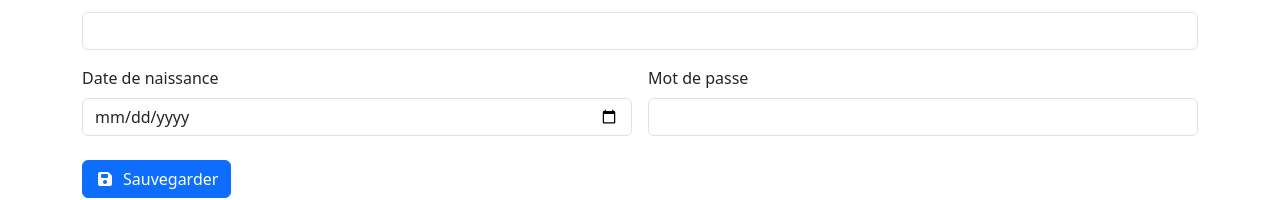
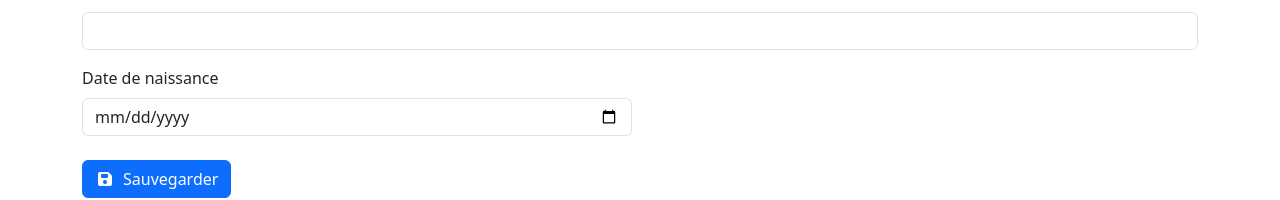
Before and after one commit to adlecorre/vinyl-shop-angular, an Angular app: page /profil in a window 1280 px wide. Shown: the part 382-582 px from the top of the page. Built offline with nearby package versions, Linux system fonts and the light colour scheme; sample sign-in values are in the browser's storage.

Commit message:
Mot de passe non modifiable

```diff
--- a/src/app/components/profil/profil.html
+++ b/src/app/components/profil/profil.html
@@ -27,10 +27,6 @@
         <label class="form-label">Date de naissance</label>
         <input type="date" class="form-control" formControlName="date_naissance">
       </div>
-      <div class="col-md-6">
-        <label class="form-label">Mot de passe</label>
-        <input type="password" class="form-control" formControlName="motDePasse">
-      </div>
     </div>
     <button type="submit" class="btn btn-primary mt-4">
       <i class="fa-solid fa-floppy-disk me-2"></i>Sauvegarder
```
